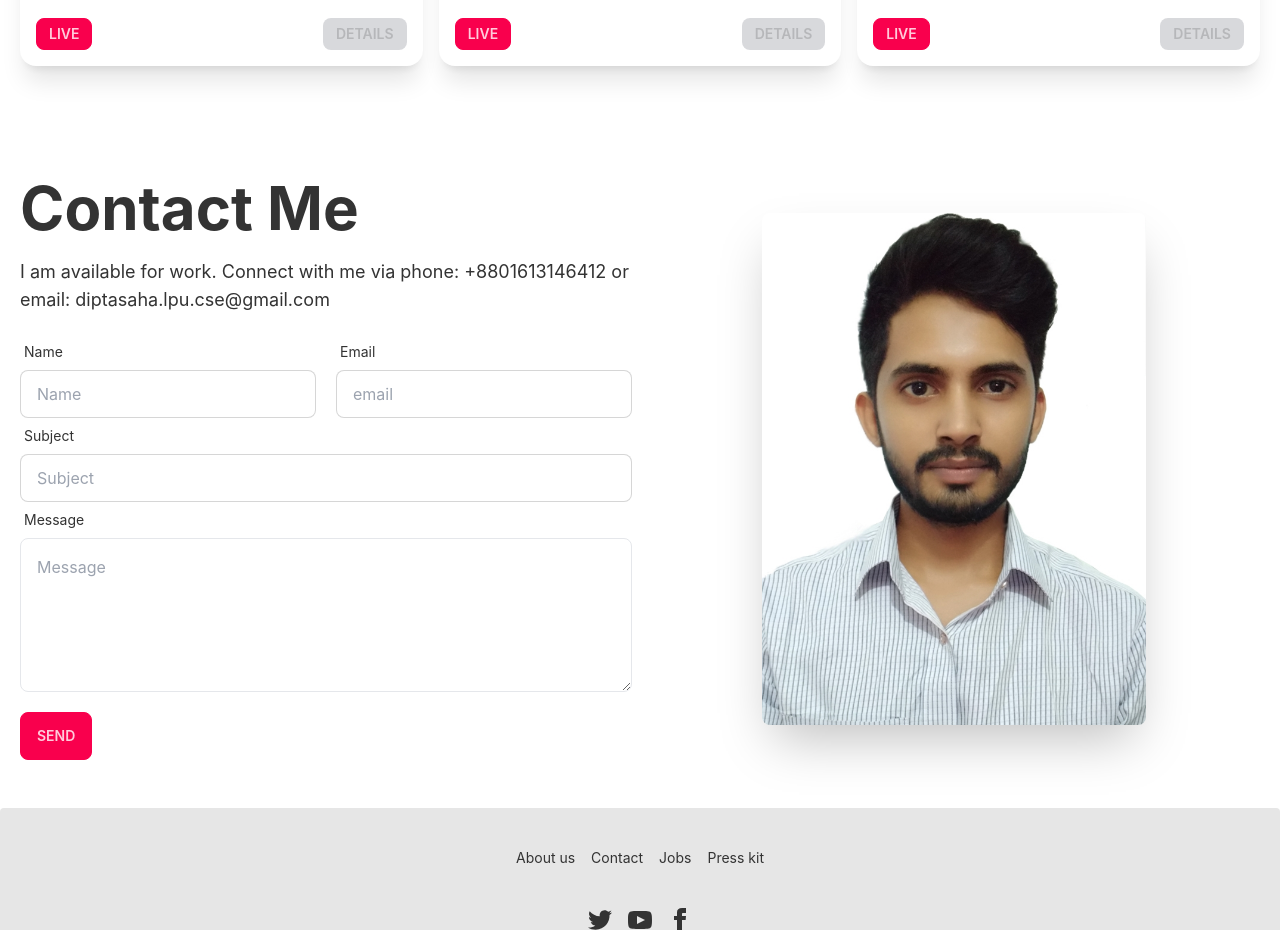
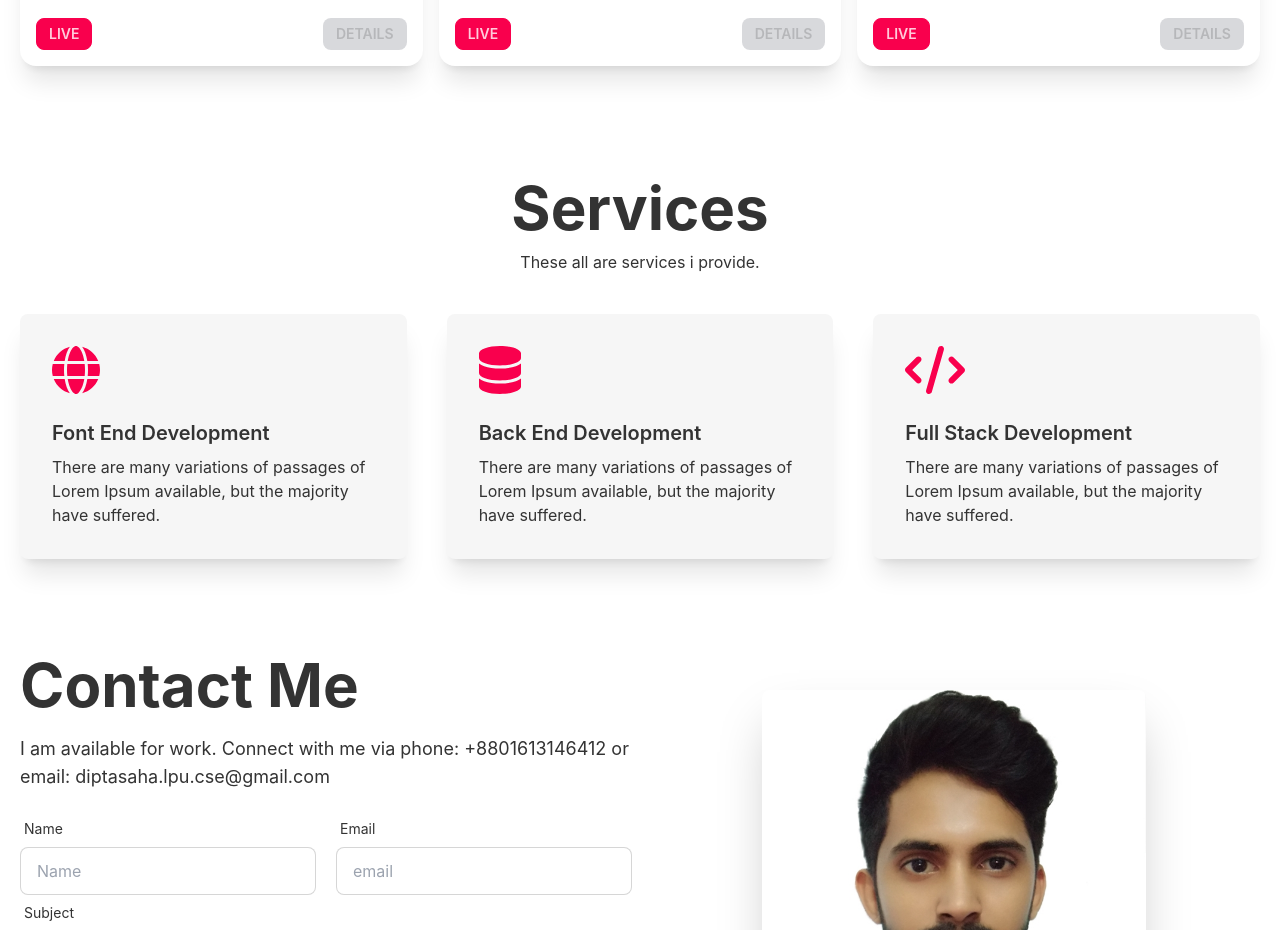
Before and after one commit to diptasahacse/diptasahaportfolio, a React (Create React App) app: page / in a window 1280 px wide. Shown: the part 2282-3212 px from the top of the page. Built offline with nearby package versions, Linux system fonts and the light colour scheme.

Commit message:
services section completed

```diff
--- a/package.json
+++ b/package.json
@@ -3,6 +3,10 @@
   "version": "0.1.0",
   "private": true,
   "dependencies": {
+    "@fortawesome/fontawesome-svg-core": "^6.1.1",
+    "@fortawesome/free-regular-svg-icons": "^6.1.1",
+    "@fortawesome/free-solid-svg-icons": "^6.1.1",
+    "@fortawesome/react-fontawesome": "^0.1.18",
     "@testing-library/jest-dom": "^5.16.4",
     "@testing-library/react": "^13.3.0",
     "@testing-library/user-event": "^13.5.0",
--- a/src/components/Home/Home.js
+++ b/src/components/Home/Home.js
@@ -3,6 +3,7 @@ import About from './About/About';
 import Contact from './Contact/Contact';
 import Hero from './Hero/Hero';
 import Projects from './Projects/Projects';
+import Services from './Services/Services';
 
 const Home = () => {
     return (
@@ -10,6 +11,7 @@ const Home = () => {
             <Hero></Hero>
             <About></About>
             <Projects></Projects>
+            <Services></Services>
             <Contact></Contact>
 
         </div>
--- /dev/null
+++ b/src/components/Home/Services/ServiceCard/ServiceCard.js
@@ -0,0 +1,21 @@
+import React from 'react';
+import { FontAwesomeIcon } from '@fortawesome/react-fontawesome';
+const ServiceCard = ({ service }) => {
+    const { name, icon, des } = service;
+    return (
+        <div class="card rounded-lg shadow-xl custom-background">
+            <div class="card-body">
+                <div className='mb-4'>
+                    <span className='text-primary text-5xl'>
+                        <FontAwesomeIcon icon={icon} />
+                    </span>
+                </div>
+                <h2 class="card-title">{name}</h2>
+                <p>{des}</p>
+
+            </div>
+        </div>
+    );
+};
+
+export default ServiceCard;
--- /dev/null
+++ b/src/components/Home/Services/Services.js
@@ -0,0 +1,49 @@
+
+import React from 'react';
+import { faCode, faDatabase, faGlobe } from '@fortawesome/free-solid-svg-icons';
+import ServiceCard from './ServiceCard/ServiceCard';
+const Services = () => {
+
+
+    const services = [
+        {
+            name: "Font End Development",
+            icon: faGlobe,
+            des: "There are many variations of passages of Lorem Ipsum available, but the majority have suffered."
+        },
+        {
+            name: "Back End Development",
+            icon: faDatabase,
+            des: "There are many variations of passages of Lorem Ipsum available, but the majority have suffered."
+        },
+        {
+            name: "Full Stack Development",
+            icon: faCode,
+            des: "There are many variations of passages of Lorem Ipsum available, but the majority have suffered."
+        }
+    ]
+
+
+
+    return (
+        <div className='max-w-7xl mx-auto py-12 px-5'>
+            <div>
+                <h4 className='font-bold text-6xl text-center'>Services</h4>
+                <p className='text-center mt-3'>These all are services i provide.</p>
+            </div>
+
+            <div className='grid grid-cols-1 md:grid-cols-2 lg:grid-cols-3 gap-10 mt-10'>
+
+                {
+                    services.map((service, index) => <ServiceCard key={index} service={service}></ServiceCard>)
+                }
+
+
+
+
+            </div>
+        </div>
+    );
+};
+
+export default Services;
--- a/src/index.css
+++ b/src/index.css
@@ -22,3 +22,16 @@ code {
   display: inline-block;
   -webkit-text-fill-color: transparent;
 }
+.custom-background{
+  transition: 0.3s;
+  background-color: #f6f6f6;
+}
+.custom-background:hover{
+  background-image: linear-gradient(189deg, #f9004d, #ee1275);
+  cursor: pointer;
+  color: white;
+}
+.custom-background:hover span{
+  color: white;
+
+}
--- a/tailwind.config.js
+++ b/tailwind.config.js
@@ -10,7 +10,7 @@ module.exports = {
       {
         mytheme: {
           primary: "#f9004d",
-          secondary: "#f81f01",
+          secondary: "#f6f6f6",
           accent: "#ee076e",
           neutral: "#3d4451",
           "danger": "#C50707",
```
Also changed, not shown: 1 other file (tests, documents, lock files or other folders).
